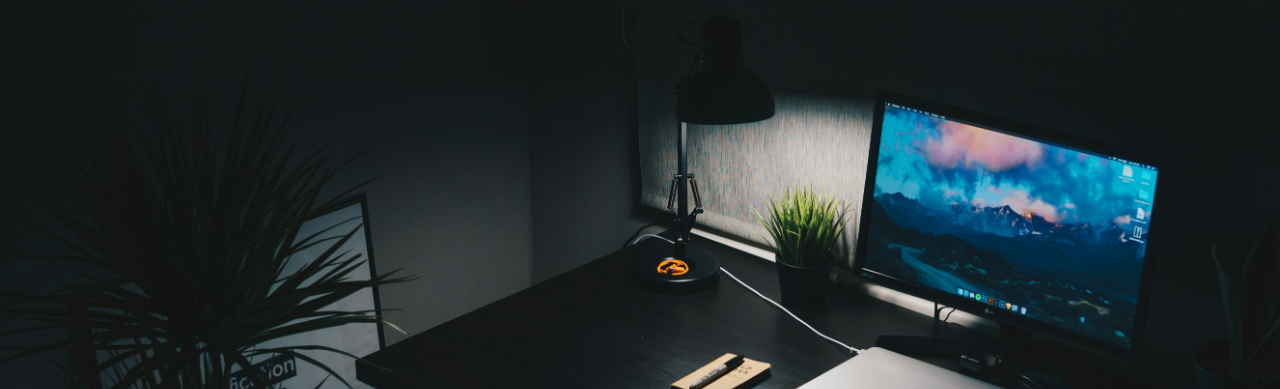
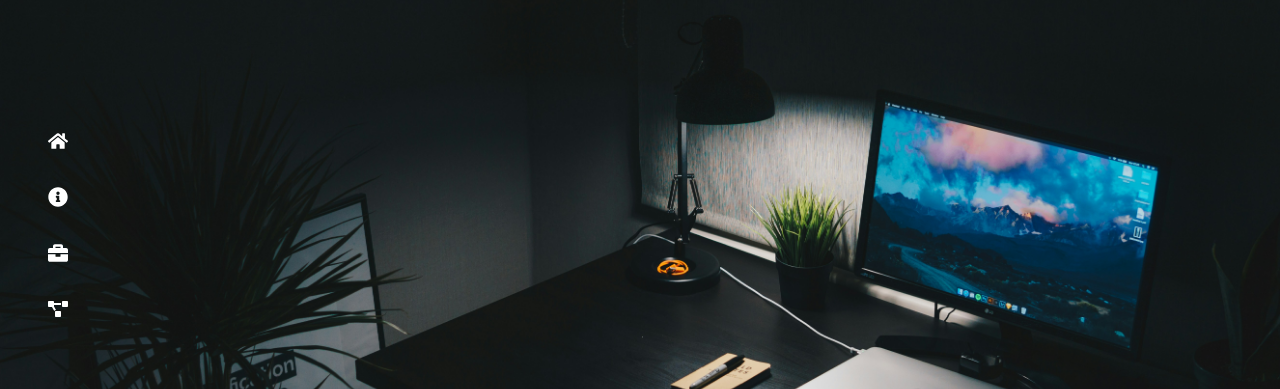
Before and after one commit to raihanirvana/personal-web, a React (Vite) app: page / in a window 1280 px wide. Shown: the part 173-562 px from the top of the page. Built offline with nearby package versions, Linux system fonts and the light colour scheme.

Commit message:
[FEAT] add header feature

```diff
--- /dev/null
+++ b/src/components/Header/Header.component.tsx
@@ -0,0 +1,54 @@
+import React from 'react';
+
+import {
+  FaHome,
+  FaInfoCircle,
+  FaBriefcase,
+  FaProjectDiagram,
+} from "react-icons/fa";
+
+import { HeaderList } from "./Header.type";
+
+const headers: HeaderList = [
+  { key: 1, title: "Home", icon: <FaHome /> },
+  { key: 2, title: "About", icon: <FaInfoCircle /> },
+  { key: 3, title: "Resume", icon: <FaBriefcase /> },
+  { key: 4, title: "Project", icon: <FaProjectDiagram /> },
+];
+
+/**
+ * Renders a header element with optional styles for first or last headers.
+ *
+ * @param {string} title - The title text for the header.
+ * @param {JSX.Element} icon - The title text for the header.
+ * @returns {JSX.Element} A JSX element representing the header with the specified title and styling.
+ */
+const renderHeader = (
+  title: string,
+  icon: JSX.Element,
+): JSX.Element => (
+  <div
+    className={`w-10 text-white overflow-hidden text-center p-4 pl-2 hover:overflow-visible hover:w-26 transition-all duration-300 ease-in-out hover:cursor-pointer`}
+  >
+    <button className="flex items-center justify-center gap-4 hover:cursor-pointer">
+      <span className="text-xl mb-1">{icon}</span>
+      <span className="text-sm">{title}</span>
+    </button>
+  </div>
+);
+/**
+ * A functional component that renders a list of headers.
+ *
+ * @returns {JSX.Element} A JSX element containing the header list.
+ */
+const Header = (): JSX.Element => (
+  <div className="fixed top-1/2 left-0 transform -translate-y-1/2 ml-10">
+    {headers.map(({ title, icon, key }) => (
+      <React.Fragment key={key}>
+        {renderHeader(title, icon)}
+      </React.Fragment>
+    ))}
+  </div>
+);
+
+export default Header;
--- /dev/null
+++ b/src/components/Header/Header.type.ts
@@ -0,0 +1,7 @@
+export type HeaderItem = {
+  key: number;
+  icon: JSX.Element;
+  title: string;
+};
+
+export type HeaderList = HeaderItem[];
--- a/src/pages/Home/Home.tsx
+++ b/src/pages/Home/Home.tsx
@@ -1,5 +1,8 @@
+import Header from "../../components/Header/Header.component";
+
 const Home = () => (
   <div className="w-full bg-[url('assets/home-background.jpg')] bg-cover bg-no-repeat bg-[center_bottom_0.1rem] h-screen">
+    <Header />
   </div>
 )
 
```
Also changed, not shown: 2 other files (tests, documents, lock files or other folders).
